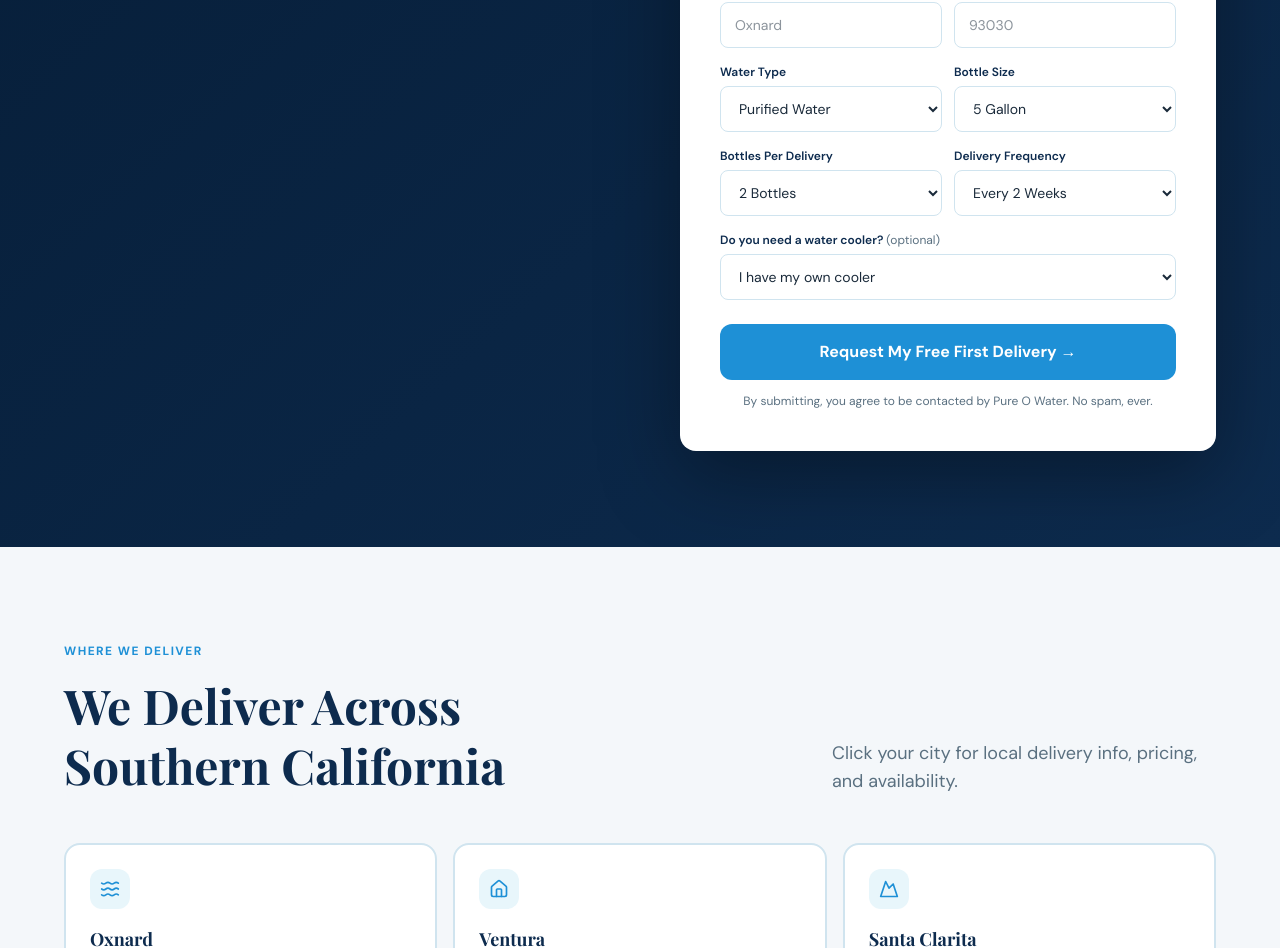
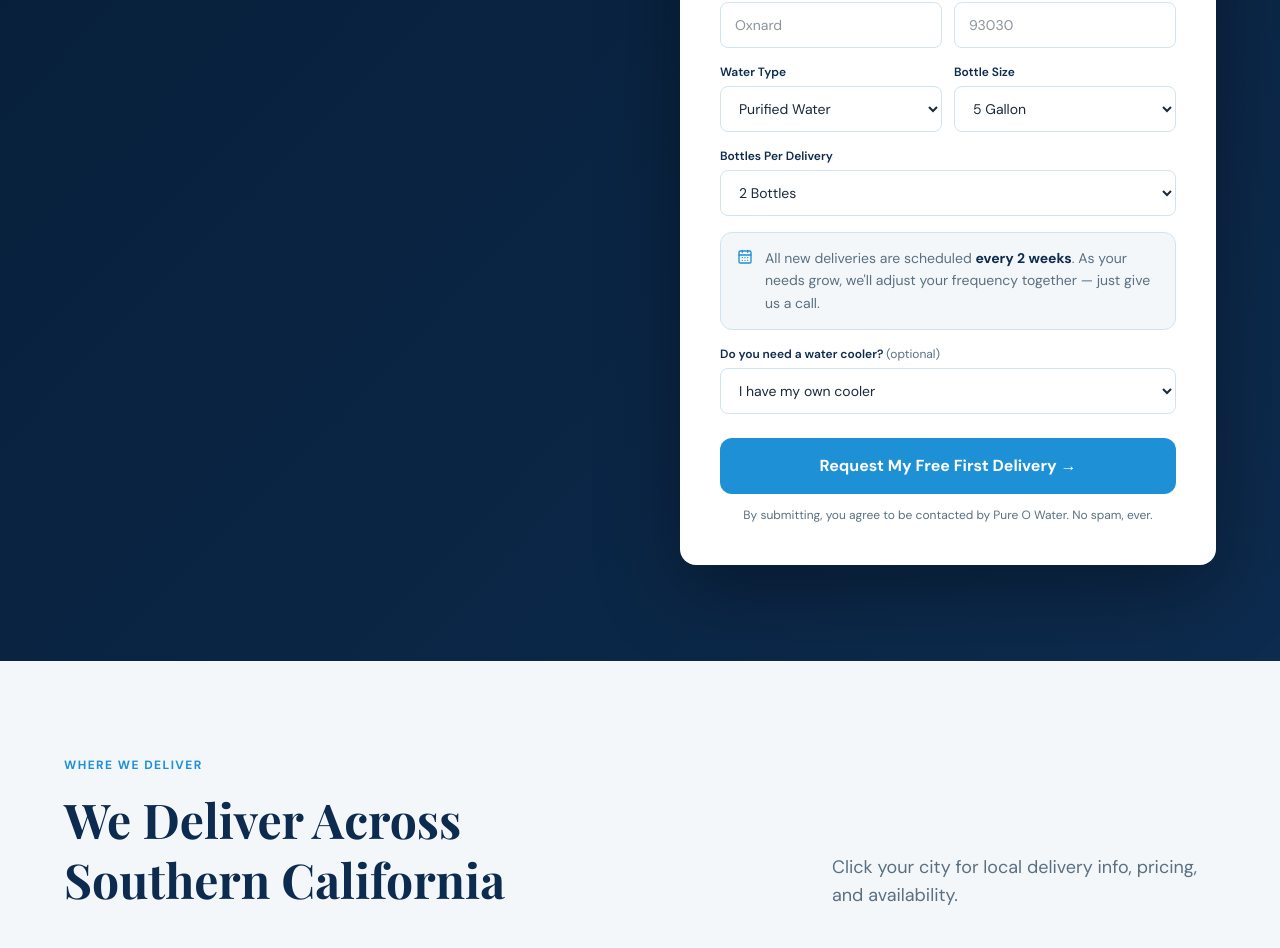
Before and after one commit to theoakagency/pureowater, a Next.js app: page / in a window 1280 px wide. Shown: the part 3138-4086 px from the top of the page. Built offline with nearby package versions, Linux system fonts and the light colour scheme; no server answers; a web font is replaced by a local one.

Commit message:
Remove frequency field; replace with fixed 2-week schedule callout
Co-Authored-By: Claude Sonnet 4.6 <noreply@anthropic.com>

```diff
--- a/app/api/orders/route.ts
+++ b/app/api/orders/route.ts
@@ -11,7 +11,7 @@ export async function POST(req: NextRequest) {
       firstName, lastName, phone, email,
       address, city, zip,
       waterType, bottleSize, bottlesPerDelivery,
-      frequency, needsCooler,
+      needsCooler,
     } = body
 
     // Basic server-side validation
@@ -25,7 +25,7 @@ export async function POST(req: NextRequest) {
         firstName, lastName, phone, email,
         address, city, zip,
         waterType, bottleSize, bottlesPerDelivery,
-        frequency, needsCooler,
+        needsCooler,
         status: 'new',
       },
     })
@@ -58,7 +58,7 @@ export async function POST(req: NextRequest) {
               <tr><td style="padding:10px 16px;color:#5a7080;font-size:14px;">Water Type</td><td style="padding:10px 16px;font-size:14px;font-weight:600;">${waterType}</td></tr>
               <tr style="background:#fafafa;"><td style="padding:10px 16px;color:#5a7080;font-size:14px;">Bottle Size</td><td style="padding:10px 16px;font-size:14px;">${bottleSize}</td></tr>
               <tr><td style="padding:10px 16px;color:#5a7080;font-size:14px;">Quantity</td><td style="padding:10px 16px;font-size:14px;">${bottlesPerDelivery}</td></tr>
-              <tr style="background:#fafafa;"><td style="padding:10px 16px;color:#5a7080;font-size:14px;">Frequency</td><td style="padding:10px 16px;font-size:14px;">${frequency}</td></tr>
+              <tr style="background:#fafafa;"><td style="padding:10px 16px;color:#5a7080;font-size:14px;">Frequency</td><td style="padding:10px 16px;font-size:14px;">Every 2 weeks to start</td></tr>
               <tr><td style="padding:10px 16px;color:#5a7080;font-size:14px;">Cooler Needed</td><td style="padding:10px 16px;font-size:14px;">${needsCooler}</td></tr>
             </table>
 
@@ -94,7 +94,7 @@ export async function POST(req: NextRequest) {
               <h3 style="color:#0d2b4e;margin:0 0 12px;font-size:15px;">Your order summary:</h3>
               <p style="margin:4px 0;font-size:14px;color:#1a2a3a;"><strong>${waterType}</strong> — ${bottleSize}</p>
               <p style="margin:4px 0;font-size:14px;color:#1a2a3a;">${bottlesPerDelivery} per delivery</p>
-              <p style="margin:4px 0;font-size:14px;color:#1a2a3a;">Delivery frequency: ${frequency}</p>
+              <p style="margin:4px 0;font-size:14px;color:#1a2a3a;">Deliveries scheduled every 2 weeks to start</p>
               <p style="margin:4px 0;font-size:14px;color:#1a2a3a;">${address}, ${city}, CA ${zip}</p>
             </div>
 
--- a/components/OrderForm.tsx
+++ b/components/OrderForm.tsx
@@ -1,7 +1,7 @@
 'use client'
 
 import { useState } from 'react'
-import { Gift, CalendarX2, Users, PartyPopper, Tag } from 'lucide-react'
+import { Gift, CalendarX2, Users, PartyPopper, Tag, CalendarDays } from 'lucide-react'
 
 type FormData = {
   firstName: string
@@ -14,7 +14,6 @@ type FormData = {
   waterType: string
   bottleSize: string
   bottlesPerDelivery: string
-  frequency: string
   needsCooler: string
 }
 
@@ -24,7 +23,6 @@ const INITIAL: FormData = {
   waterType: 'Purified Water',
   bottleSize: '5 Gallon',
   bottlesPerDelivery: '2 Bottles',
-  frequency: 'Every 2 Weeks',
   needsCooler: 'I have my own cooler',
 }
 
@@ -218,9 +216,8 @@ export default function OrderForm() {
                 </div>
               </div>
 
-              {/* Quantity + Frequency */}
-              <div className="grid grid-cols-2 gap-3 mb-4">
-                <div>
+              {/* Quantity */}
+              <div className="mb-4">
                 <label className="block text-xs font-semibold text-[#0d2b4e] mb-1.5">Bottles Per Delivery</label>
                 <select value={form.bottlesPerDelivery} onChange={set('bottlesPerDelivery')} className={inputClass('bottlesPerDelivery')}>
                   <option>2 Bottles</option>
@@ -229,14 +226,16 @@ export default function OrderForm() {
                   <option>8+ Bottles</option>
                 </select>
               </div>
-                <div>
-                  <label className="block text-xs font-semibold text-[#0d2b4e] mb-1.5">Delivery Frequency</label>
-                  <select value={form.frequency} onChange={set('frequency')} className={inputClass('frequency')}>
-                    <option>Every 2 Weeks</option>
-                    <option>Weekly</option>
-                    <option>Monthly</option>
-                  </select>
-                </div>
+
+              {/* Frequency note */}
+              <div className="bg-[#f4f7fa] border border-[#d0e4ef] rounded-xl px-4 py-3.5 flex items-start gap-3 mb-4">
+                <span className="text-[#1e90d6] mt-0.5 flex-shrink-0">
+                  <CalendarDays size={16} />
+                </span>
+                <p className="text-sm text-[#5a7080] leading-relaxed">
+                  All new deliveries are scheduled <strong className="text-[#0d2b4e]">every 2 weeks</strong>.
+                  As your needs grow, we&apos;ll adjust your frequency together — just give us a call.
+                </p>
               </div>
 
               {/* Cooler */}
```
Also changed, not shown: 1 other file (tests, documents, lock files or other folders). Lines whose indentation alone changed are shown as unchanged.
